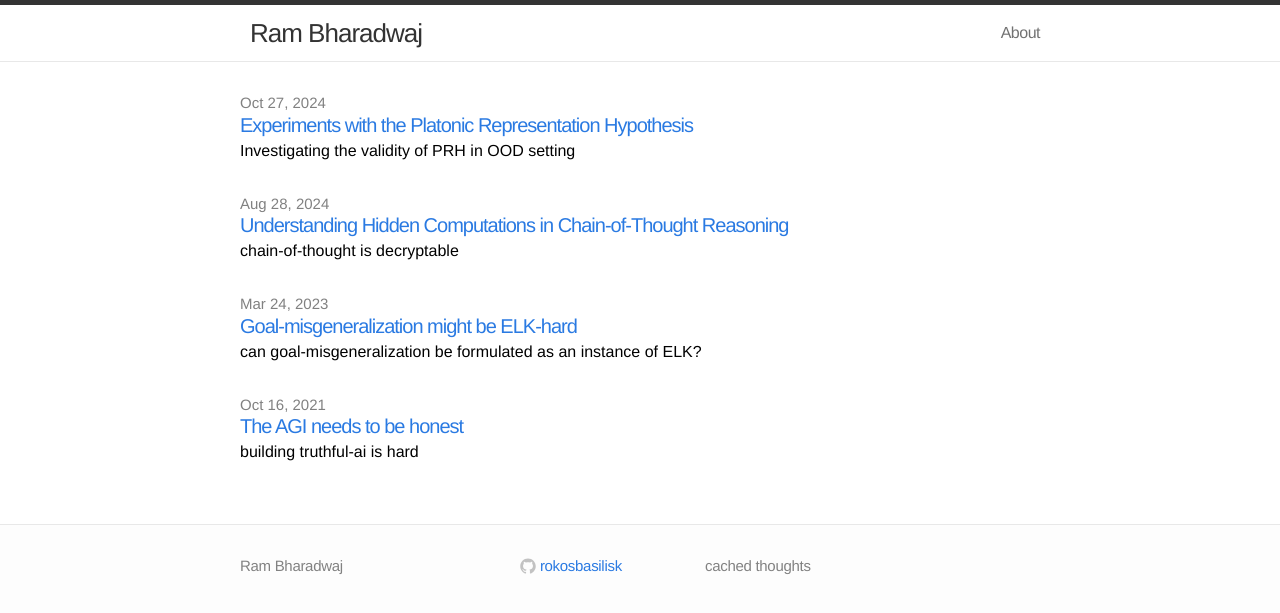
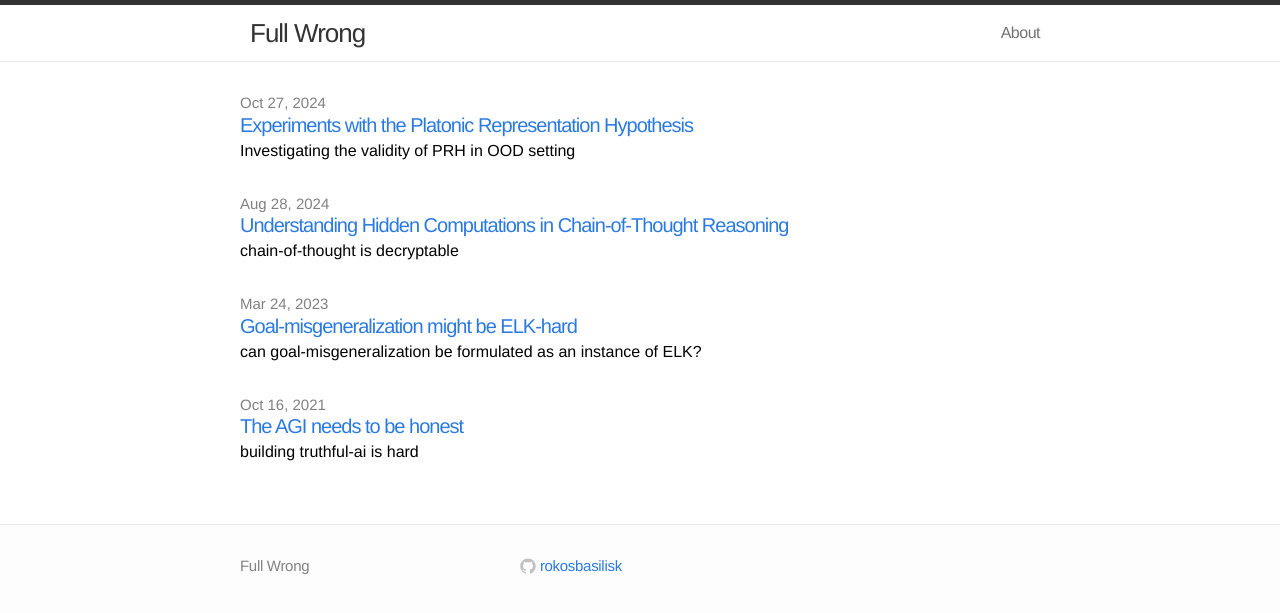
Before and after one commit to rokosbasilisk/rokosbasilisk.github.io, a Jekyll site: the page built from index.html, in a window 1280 px wide. Shown: the top 613 px of the page. Built offline with Jekyll 4.4.1, drawn with Linux system fonts in a browser that asks for light colours.

Commit message:
no traces of me

```diff
--- a/_config.yml
+++ b/_config.yml
@@ -1,7 +1,7 @@
 # Site settings
-title: Ram Bharadwaj
-email:
-description: "cached thoughts"
+title: Full Wrong
+#email:
+#description: "Highly opinionated experimental results"
 baseurl: ""
 url: "http://rokosbasilisk.github.io"
 github_username:  rokosbasilisk
```
Also changed, not shown: favicon.ico (added), 9 other files.
